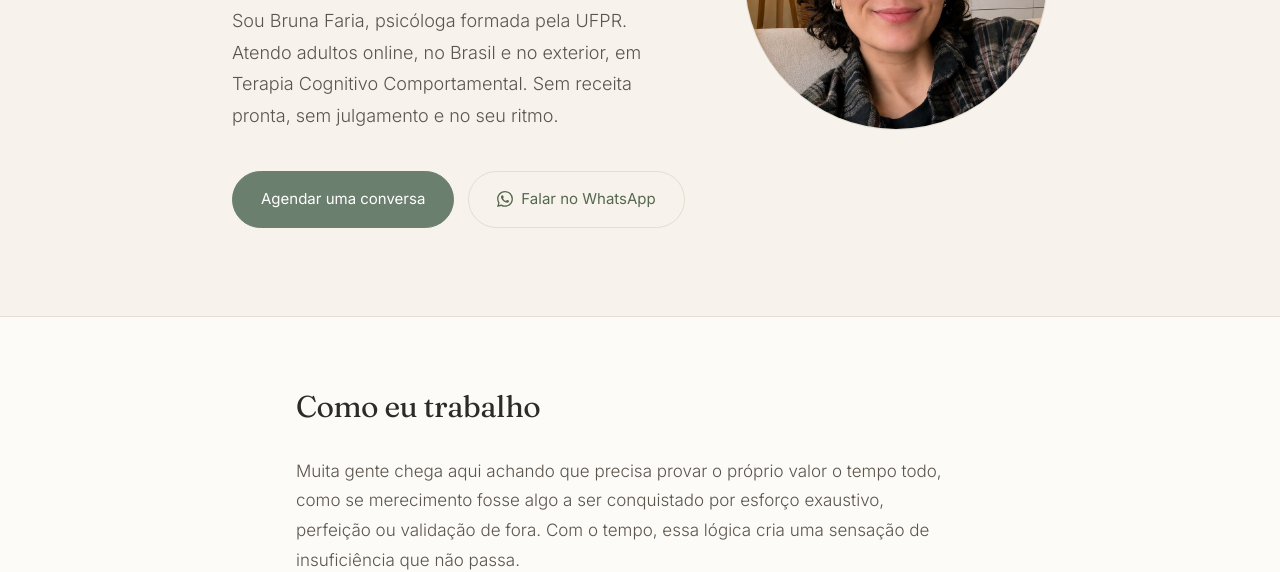
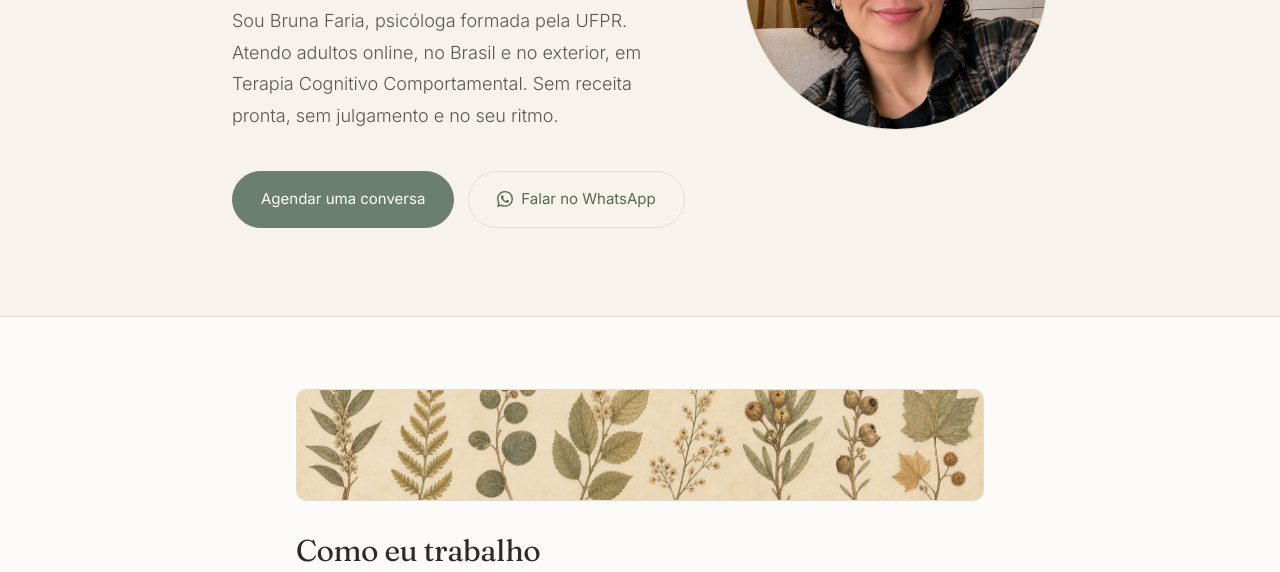
Before and after one commit to bcrfaria/bruna-page, an Astro site: page / in a window 1280 px wide. Shown: the part 383-955 px from the top of the page. Built offline with nearby package versions, Linux system fonts and the light colour scheme; Astro itself is replaced by a stand-in of ours.

Commit message:
Capas botânicas nas seções
Ilustrações estilo gravura do século XIX, geradas com gpt-image-2.
Faixa horizontal discreta no topo de três seções.

```diff
--- a/src/pages/index.astro
+++ b/src/pages/index.astro
@@ -85,6 +85,15 @@ const jsonLd = {
 
     <main id="conteudo">
       <section class="wrap secao">
+        <img
+          class="capa"
+          src={url('/img/capa-1-trabalho.jpg')}
+          width="1400"
+          height="467"
+          alt=""
+          loading="lazy"
+          decoding="async"
+        />
         <h2>Como eu trabalho</h2>
         <div class="prosa">
           <p>
@@ -114,6 +123,15 @@ const jsonLd = {
       </section>
 
       <section class="wrap secao">
+        <img
+          class="capa"
+          src={url('/img/capa-2-ajudar.jpg')}
+          width="1400"
+          height="467"
+          alt=""
+          loading="lazy"
+          decoding="async"
+        />
         <h2>Com o que posso te ajudar</h2>
         <ul class="grade">
           {queixas.map((q) => (
@@ -138,6 +156,15 @@ const jsonLd = {
       </section>
 
       <section class="wrap secao" id="agendar">
+        <img
+          class="capa"
+          src={url('/img/capa-3-agendar.jpg')}
+          width="1400"
+          height="467"
+          alt=""
+          loading="lazy"
+          decoding="async"
+        />
         <h2>Agendar</h2>
         {site.calLink ? (
           <>
@@ -410,6 +437,17 @@ const jsonLd = {
         font-size: clamp(1.5rem, 3.5vw, 1.875rem);
       }
 
+      /* Capa decorativa no topo da seção. */
+      .capa {
+        display: block;
+        width: 100%;
+        height: clamp(5rem, 11vw, 7rem);
+        object-fit: cover;
+        border-radius: 10px;
+        margin-bottom: 2rem;
+        border: 1px solid var(--linha);
+      }
+
       .prosa p {
         margin: 0 0 1.25rem;
         color: var(--tinta-suave);
```
Also changed, not shown: public/img/capa-1-trabalho.jpg (added), public/img/capa-2-ajudar.jpg (added), public/img/capa-3-agendar.jpg (added).
